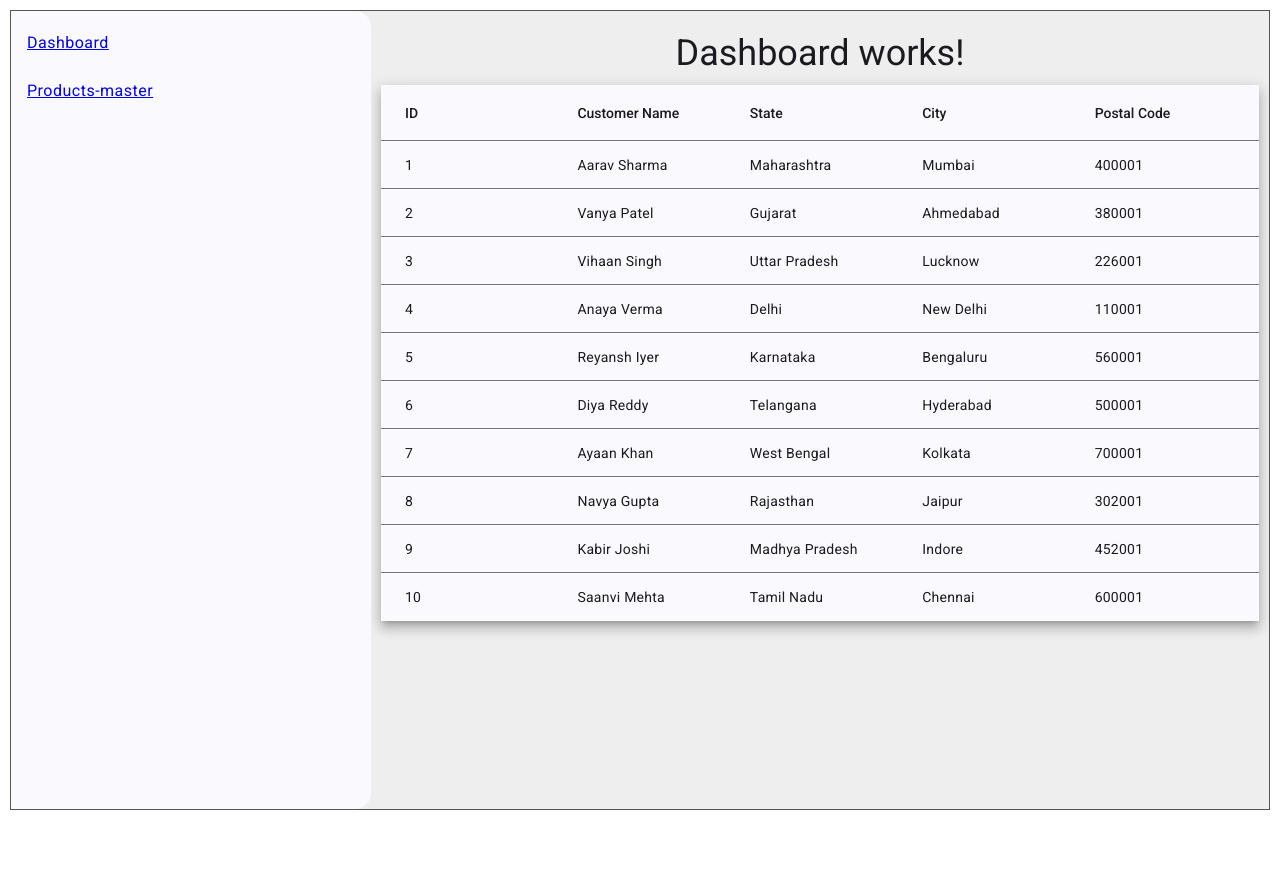
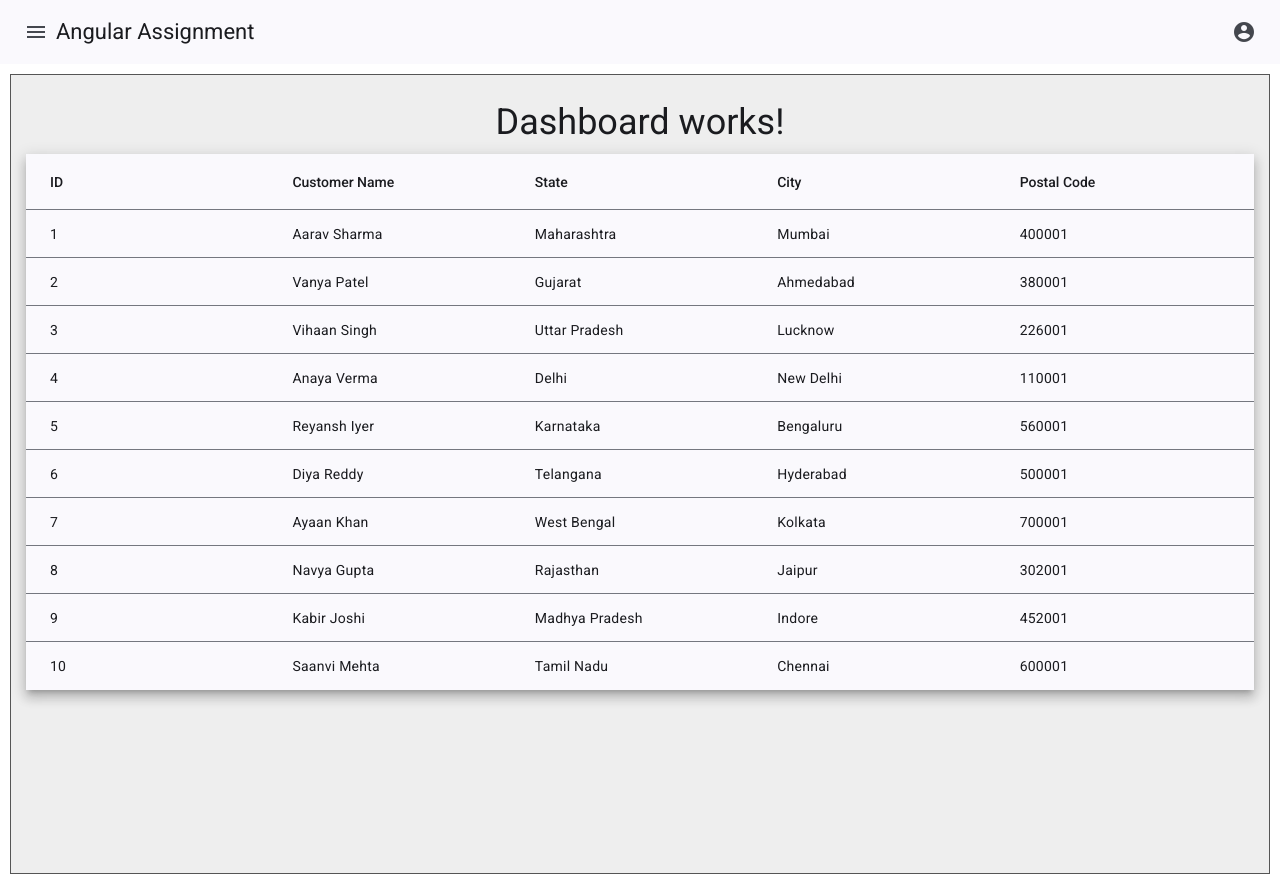
Before and after one commit to Umesh9045/Angular-assignment, an Angular app: page / in a window 1280 px wide. Before the commit the page ends 810 px from the top, so only its background shows below. Built offline with nearby package versions, Linux system fonts and the light colour scheme.

Commit message:
added navbar and updated sidebar ui and fix toggle of open and close

```diff
--- a/src/app/app.component.css
+++ b/src/app/app.component.css
@@ -1,13 +1,24 @@
-.sidebar-container {
+mat-drawer-container {
     height: 100%;
     margin: 10px;
+
+    /* width: 500px;
+    height: 300px; */
     border: 1px solid #555;
     background: #eee;
-
     width: auto;
 }
 
+mat-drawer {
+    /* width: auto; */
+    width: 250px;
+    padding: 20px;
+}
 
 mat-drawer-content {
-    padding: 10px;
+    padding: 15px;
 }
+
+.nav-spacer {
+    flex: 1 1 auto;
+}
--- a/src/app/app.component.html
+++ b/src/app/app.component.html
@@ -7,9 +7,21 @@
     </a>
 </nav> -->
 
+<mat-toolbar>
+    <button mat-icon-button class="example-icon" aria-label="Example icon-button with menu icon"
+        (click)="drawer.toggle()">
+        <mat-icon>menu</mat-icon>
+    </button>
+    <span>Angular Assignment</span>
+    <span class="nav-spacer"></span>
 
-<mat-drawer-container class="sidebar-container">
-    <mat-drawer mode="side" opened>
+    <button mat-icon-button class="example-icon" aria-label="Example icon-button with account_circle icon">
+        <mat-icon>account_circle</mat-icon>
+    </button>
+</mat-toolbar>
+
+<mat-drawer-container autosize>
+    <mat-drawer #drawer mode="side">
         <mat-list>
             <mat-list-item><a routerLink="/dashboard" routerLinkActive="activebutton" ariaCurrentWhenActive="page">
                     Dashboard
--- a/src/app/app.component.ts
+++ b/src/app/app.component.ts
@@ -2,14 +2,18 @@
 import { RouterLinkActive, RouterLink, RouterOutlet } from '@angular/router';
 import {MatSidenavModule} from '@angular/material/sidenav';
 import {MatListModule} from '@angular/material/list';
+import {MatButtonModule} from '@angular/material/button';
+import {MatIconModule} from '@angular/material/icon';
+import {MatToolbarModule} from '@angular/material/toolbar';
 
 @Component({
   selector: 'app-root',
   standalone: true,
-  imports: [RouterLinkActive, RouterLink, RouterOutlet, MatSidenavModule, MatListModule],
+  imports: [RouterLinkActive, RouterLink, RouterOutlet, MatSidenavModule, MatToolbarModule, MatButtonModule, MatIconModule, MatListModule],
   templateUrl: './app.component.html',
   styleUrl: './app.component.css'
 })
 export class AppComponent {
   title = 'angular-assignment';
+  showFiller = false;
 }
```
